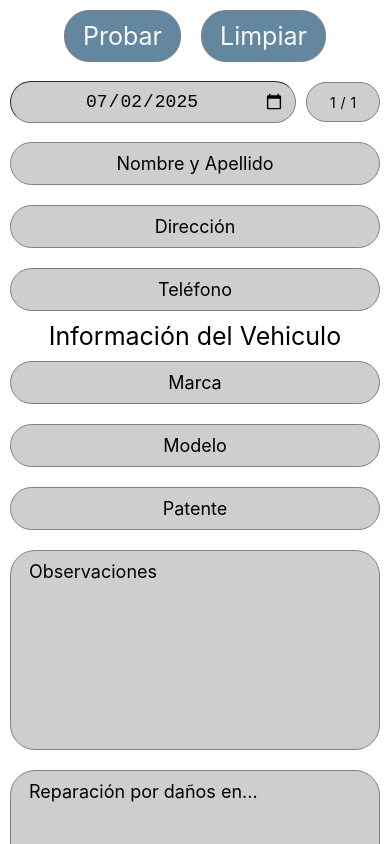
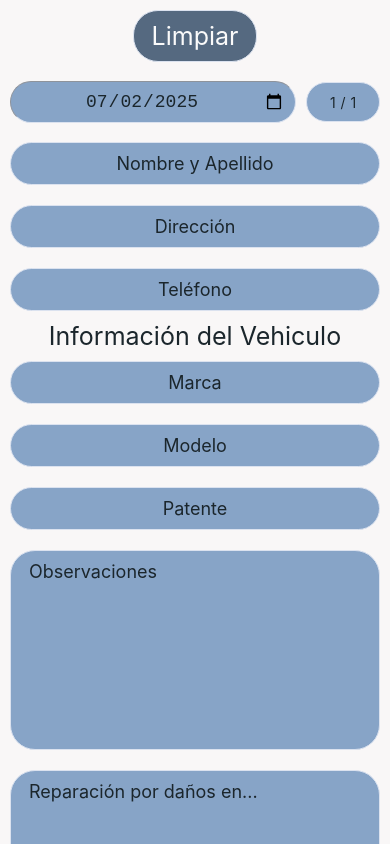
Before and after one commit to Tressand/edu-helper, a React Native app: screen / in a window 390 px wide. Built offline with nearby package versions, Linux system fonts and the light colour scheme.

Commit message:
Aesthetics, dark mode and entry limit

```diff
--- a/app.json
+++ b/app.json
@@ -13,7 +13,11 @@
       "backgroundColor": "#ffffff"
     },
     "ios": {
-      "supportsTablet": true
+      "supportsTablet": true,
+      "bundleIdentifier": "com.tressand.eduhelper",
+      "infoPlist": {
+        "ITSAppUsesNonExemptEncryption": false
+      }
     },
     "android": {
       "adaptiveIcon": {
--- a/app/App.tsx
+++ b/app/App.tsx
@@ -1,11 +1,12 @@
 import React from 'react'
 import { StatusBar } from 'expo-status-bar';
-import { StyleSheet, Text, View } from 'react-native';
+import { StyleSheet, Text, useColorScheme, View } from 'react-native';
 import Form from '../components/Form'
-import global_styles from '../styles/global_styles';
+import getGlobalStyles from '../styles/global_styles';
 
 
 export default function App() {
+  const global_styles = getGlobalStyles(useColorScheme())
   return (
     <View style={[global_styles.page]}>
       <Form></Form>
--- a/components/Form.tsx
+++ b/components/Form.tsx
@@ -1,9 +1,9 @@
 import React, { useState } from 'react'
-import { Text, View, ScrollView, TouchableOpacity, TextInput, Image, Platform, SafeAreaView} from 'react-native';
+import { Text, View, ScrollView, TouchableOpacity, TextInput, Image, Platform, SafeAreaView, useColorScheme} from 'react-native';
 import DateTimePicker from '@react-native-community/datetimepicker'
-import global_styles from '../styles/global_styles';
 import createBudgetDocument from '../utils/pdfHandler';
 import { parsePhoneNumber, parsePrice, parseLicensePlate, priceToNumber, parsePercentage, percentageToNumber, parseNumber } from '../utils/parsers';
+import getGlobalStyles, { getColors } from '../styles/global_styles';
 
 type FormDataObject = {
   name:string,
@@ -38,6 +38,7 @@ type CostObject = {
 
 type setState<Type> =  React.Dispatch<React.SetStateAction<Type>>
 
+const devMode = false
 const mockData = {
   formData: {
     name: 'Juan Pérez',
@@ -118,6 +119,9 @@ export default function Form() {
     setter(newCostObject)
     updateTotal(newFormData, itemList)
   }
+  const theme = useColorScheme()
+  const global_styles = getGlobalStyles(theme)
+  const colors = getColors(theme)
 
   const updateTotal = (formData:FormDataObject, items:ItemList) => {
     setFormData({...formData, total:parsePrice(itemsTotal(formData, items).toString())})
@@ -190,13 +194,18 @@ export default function Form() {
   }
 
   const submit = () => {
-    const data: (FormDataObject & {items: [...ItemPair[]]}) = {...formData, items: []}
+    const data: (FormDataObject & {items: [...ItemPair[]], days:number, sheets:number}) = {
+      ...formData,
+      items: [],
+      days: parseInt(workCostObject.units) || 0,
+      sheets: parseInt(paintCostObject.units) || 0,
+    }
     ids.forEach((id) => {
       if (itemList[id] && (itemList[id].name != '' || itemList[id].value != '')) {
         data.items.push(itemList[id])
       }
     })
-    const pdfDocument = createBudgetDocument(data)
+    createBudgetDocument(data)
   }
 
   return (
@@ -206,6 +215,8 @@ export default function Form() {
         showsVerticalScrollIndicator={false}
       >
         <View style={{flexDirection:'row', gap:20, justifyContent:'center', alignItems:'center'}}>
+          { devMode ? (
+            <>
               <TouchableOpacity
                 style={[global_styles.input_box, global_styles.button,{width:'auto', alignSelf:'center'}]}
                 onPress={() => {
@@ -220,6 +231,15 @@ export default function Form() {
               >
                 <Text style={[global_styles.title, {color: '#FAFAFA'}]}>Probar</Text>
               </TouchableOpacity>
+              <TouchableOpacity
+                style={[global_styles.input_box, global_styles.button,{width:'auto', alignSelf:'center'}]}
+                onPress={() => alert(theme)}
+              >
+                <Text style={[global_styles.title, {color: '#FAFAFA'}]}>Tema</Text>
+              </TouchableOpacity>
+            </>
+          ) : (<></>)
+          }
           <TouchableOpacity
             style={[global_styles.input_box, global_styles.button,{width:'auto', alignSelf:'center'}]}
             onPress={() => {
@@ -241,6 +261,7 @@ export default function Form() {
                   <DateTimePicker
                     testID="dateTimePicker"
                     value={formData.date}
+                    themeVariant={theme}
                     mode={'date'}
                     is24Hour={true}
                     onChange={(_ev, date) => {
@@ -264,16 +285,18 @@ export default function Form() {
             <TextInput
               value = {formData.page}
               keyboardType='number-pad'
-              style = {{width:'50%', textAlign:'center', overflow:'hidden'}}
+              style = {[global_styles.text, {width:'50%', textAlign:'center', overflow:'hidden'}]}
               placeholder='()'
+              placeholderTextColor={colors.text}
               onChangeText={(text) => setFormData({...formData, page: parseNumber(text)})}
             />
-            <Text>/</Text>
+            <Text style={global_styles.text}>/</Text>
             <TextInput
               value = {formData.total_pages}
               keyboardType='number-pad'
-              style = {{width:'50%', textAlign:'center', overflow:'hidden'}}
+              style = {[global_styles.text, {width:'50%', textAlign:'center', overflow:'hidden'}]}
               placeholder='()'
+              placeholderTextColor={colors.text}
               onChangeText={(text) => setFormData({...formData, total_pages: parseNumber(text)})}
             />
           </View>
@@ -283,12 +306,14 @@ export default function Form() {
           onChangeText={(text) => setFormData({...formData, name: text})}
           style = {global_styles.input_box}
           placeholder='Nombre y Apellido'
+          placeholderTextColor={colors.text}
         />
         <TextInput
           value={formData.address}
           onChangeText={(text) => setFormData({...formData, address: text})}
           style = {global_styles.input_box}
           placeholder='Dirección'
+          placeholderTextColor={colors.text}
         />
         <TextInput
           value={parsePhoneNumber(formData.number)}
@@ -300,24 +325,28 @@ export default function Form() {
           keyboardType='number-pad'
           style = {global_styles.input_box}
           placeholder='Teléfono'
+          placeholderTextColor={colors.text}
         />
         <Text style={global_styles.title}>Información del Vehiculo</Text>
         <TextInput
           value={formData.brand}
           onChangeText={(text) => setFormData({...formData, brand: text})}
           style = {global_styles.input_box}
+          placeholderTextColor={colors.text}
           placeholder='Marca'
         />
         <TextInput
           value={formData.model}
           onChangeText={(text) => setFormData({...formData, model: text})}
           style = {global_styles.input_box}
+          placeholderTextColor={colors.text}
           placeholder='Modelo'
         />
         <TextInput
           value={parseLicensePlate(formData.id)}
           onChangeText={(text) => {setFormData({...formData, id: text.replace(/[ \-]/g,'').toUpperCase()})}}
           style = {global_styles.input_box}
+          placeholderTextColor={colors.text}
           placeholder='Patente'
         />
         <TextInput
@@ -325,6 +354,7 @@ export default function Form() {
           onChangeText={(text) => setFormData({...formData, extra: text})}
           multiline={true}
           style = {[global_styles.input_box, global_styles.multiline]}
+          placeholderTextColor={colors.text}
           placeholder='Observaciones'
         />
         <TextInput
@@ -332,6 +362,7 @@ export default function Form() {
           onChangeText={(text) => setFormData({...formData, locations: text})}
           multiline={true}
           style = {[global_styles.input_box, global_styles.multiline]}
+          placeholderTextColor={colors.text}
           placeholder='Reparación por daños en...'
         />
         <Text style={global_styles.title}>Repuestos a Cambiar</Text>
@@ -341,6 +372,7 @@ export default function Form() {
                 <TextInput
                   value={getValue(id) != undefined ? getValue(id).name : '' }
                   style = {[global_styles.double_input_left, {flex: 1}]}
+                  placeholderTextColor={colors.text}
                   placeholder='Item'
                   onChangeText={(text) => setName(id, text)}
                 />
@@ -348,6 +380,7 @@ export default function Form() {
                   value={getValue(id) != undefined ? getValue(id).value : ''}
                   keyboardType='number-pad'
                   style = {global_styles.double_input_right}
+                  placeholderTextColor={colors.text}
                   placeholder='Precio'
                   onChangeText={(text) => {setValue(id, parsePrice(text))}}
                 />
@@ -361,12 +394,15 @@ export default function Form() {
             </View>
           )
         }
-        <TouchableOpacity
+        { ids.length < 9 ?
+          (<TouchableOpacity
             style={[global_styles.button_add, global_styles.input_box, {padding:0}]}
             onPress={addItem}
           >
             <Image source={require('../assets/mas.png')} style = {global_styles.small_img} />
-        </TouchableOpacity>
+          </TouchableOpacity>)
+          : (<Text style={global_styles.warning}>Se alcanzó el máximo de entradas para este presupuesto.</Text>)
+        }
 
         <Text style={global_styles.title}>Mano de Obra</Text>
         <View style={[global_styles.input_box, global_styles.double_container]}>
@@ -379,6 +415,7 @@ export default function Form() {
             <TextInput
               value = {workCostObject.perUnit}
               style = {global_styles.evenly_divided_input}
+              placeholderTextColor={colors.text}
               placeholder='$/Día'
               onChangeText={(text) => {
                 setCostObjectValue(workCostObject, setWorkCostObject, 'perUnit', parsePrice(text))
@@ -394,6 +431,7 @@ export default function Form() {
                   borderRightColor: 'gray'
                 }
               ]}
+              placeholderTextColor={colors.text}
               placeholder='Días'
               onChangeText={(text) => {
                 setCostObjectValue(workCostObject, setWorkCostObject, 'units', text)
@@ -403,6 +441,7 @@ export default function Form() {
               value = {workCostObject.percentage}
               keyboardType='number-pad'
               style = {global_styles.evenly_divided_input}
+              placeholderTextColor={colors.text}
               placeholder='%'
               onChangeText={(text) => {
                 setCostObjectValue(workCostObject, setWorkCostObject, 'percentage', parsePercentage(text))
@@ -425,6 +464,7 @@ export default function Form() {
             <TextInput
               value = {paintCostObject.perUnit}
               style = {global_styles.evenly_divided_input}
+              placeholderTextColor={colors.text}
               placeholder='$/Paño'
               onChangeText={(text) => {
                 setCostObjectValue(paintCostObject, setPaintCostObject, 'perUnit', parsePrice(text))
@@ -440,6 +480,7 @@ export default function Form() {
                   borderRightColor: 'gray'
                 }
               ]}
+              placeholderTextColor={colors.text}
               placeholder='Paños'
               onChangeText={(text) => {
                 setCostObjectValue(paintCostObject, setPaintCostObject, 'units', text)
@@ -449,6 +490,7 @@ export default function Form() {
               value = {paintCostObject.percentage}
               keyboardType='number-pad'
               style = {global_styles.evenly_divided_input}
+              placeholderTextColor={colors.text}
               placeholder='%'
               onChangeText={(text) => {
                 setCostObjectValue(paintCostObject, setPaintCostObject, 'percentage', parsePercentage(text))
@@ -465,13 +507,15 @@ export default function Form() {
           <TextInput
             value = 'Mecánica'
             editable = {false}
-            style = {{fontSize: 20, width:'25%', textAlign:'center'}}
+            style = {[global_styles.text, {fontSize: 20, width:'25%', textAlign:'center'}]}
+            placeholderTextColor={colors.text}
             placeholder='Item'
           />
           <TextInput
             value={formData.mechanicCost}
             keyboardType='number-pad'
-            style = {{textAlign:'center', width:'75%'}}
+            style = {[global_styles.text, {textAlign:'center', width:'75%'}]}
+            placeholderTextColor={colors.text}
             placeholder='Precio'
             onChangeText={(text) => {
               const newFormData = {...formData, mechanicCost: parsePrice(text)}
@@ -483,13 +527,14 @@ export default function Form() {
           <TextInput
             value = 'Total'
             editable = {false}
-            style = {{fontSize: 20, width:'25%', textAlign:'center'}}
+            style = {[global_styles.text, {fontSize: 20, width:'25%', textAlign:'center'}]}
+            placeholderTextColor={colors.text}
             placeholder='Item'
           />
           <TextInput
             value={formData.total}
             editable={false}
-            style = {{textAlign:'center', width:'75%'}}
+            style = {[global_styles.text, {textAlign:'center', width:'75%'}]}
           />
         </View>
         <TouchableOpacity style={[global_styles.input_box, global_styles.button]} onPress={submit}>
--- a/eas.json
+++ b/eas.json
@@ -7,8 +7,7 @@
       },
       "ios": {
         "developmentClient": true,
-        "distribution": "internal",
-        "buildType": "export"
+        "distribution": "internal"
       }
     }
   }
--- a/package.json
+++ b/package.json
@@ -21,7 +21,8 @@
     "react-datepicker": "^8.0.0",
     "react-dom": "18.3.1",
     "react-native": "0.76.7",
-    "react-native-web": "~0.19.13"
+    "react-native-web": "~0.19.13",
+    "expo-dev-client": "~5.0.11"
   },
   "devDependencies": {
     "@babel/core": "^7.20.0",
--- a/styles/global_styles.ts
+++ b/styles/global_styles.ts
@@ -1,17 +1,42 @@
-import { StatusBar, Platform, StyleSheet } from "react-native"
+import { StatusBar, Platform, StyleSheet, ColorSchemeName } from "react-native"
 
-export const colors = {
-  background: '#fff',
-  accent_1: 'rgba(186, 186, 186, 0.7)',
-  accent_2: 'rgba(34, 85, 119, 0.7)'
+type Theme = {
+  background:string,
+  accent_1:string,
+  accent_2:string,
+  shadow_1:string,
+  text: string,
+  warning:string
 }
 
-const global_styles = StyleSheet.create({
+const lightTheme : Theme = {
+  background: 'rgb(249, 247, 247)',
+  accent_1: 'rgba(88, 128, 178, 0.7)',
+  accent_2: 'rgba(17, 45, 78, 0.7)',
+  shadow_1: 'rgb(219, 226, 239)',
+  text : 'rgb(27, 38, 44)',
+  warning: 'rgb(187, 0, 0)'
+}
+
+const darkTheme : Theme = {
+  background: 'rgb(27, 38, 44)',
+  accent_1: 'rgba(111, 173, 213, 0.2)',
+  accent_2: 'rgba(15, 76, 117, 0.2)',
+  shadow_1: 'rgb(51, 72, 83)',
+  text : 'rgb(249, 247, 247)',
+  warning: 'rgb(255, 81, 81)'
+}
+
+export const getColors : ((arg0:ColorSchemeName) => Theme) = (color:ColorSchemeName) => color === 'light' ? lightTheme : darkTheme
+
+export default function getGlobalStyles (color:ColorSchemeName) {
+  const colors = getColors(color)
+  return StyleSheet.create({
     page: {
       flex:1,
       width: '100%',
       alignItems: 'center',
-    backgroundColor: colors.background, // Cambiar por color de tema
+      backgroundColor: colors.background,
       paddingTop: Platform.OS === 'android' || Platform.OS === 'ios' ? StatusBar.currentHeight/2 : 0,
       paddingHorizontal: 10
     },
@@ -26,11 +51,13 @@ const global_styles = StyleSheet.create({
       flexDirection: 'row'
     },
     title: {
+      color: colors.text,
       fontSize: 25,
       alignSelf: 'center'
     },
     input_box: {
-    borderColor: 'gray',
+      color:colors.text,
+      borderColor: colors.shadow_1,
       textAlign: 'center',
       backgroundColor: colors.accent_1,
       marginVertical: 10,
@@ -55,6 +82,7 @@ const global_styles = StyleSheet.create({
       paddingVertical:0
     },
     evenly_divided_input: {
+      color:colors.text,
       flex: 1,
       width: '25%',
       textAlign: 'center',
@@ -70,19 +98,23 @@ const global_styles = StyleSheet.create({
       textAlign:'center'
     },
     double_input_left: {
+      color:colors.text,
       flex: 1,
       paddingLeft:5,
-    borderRightColor: 'gray',
+      borderRightColor: colors.shadow_1,
       borderRightWidth: 1
     },
     double_input_right: {
+      color:colors.text,
       width:70,
       paddingLeft:5,
       textAlign: 'center'
     },
     small_img: {
       height: 45,
-    width: 45
+      width: 45,
+      borderRadius:25,
+      backgroundColor: color == 'dark' ? colors.shadow_1: 'transparent',
     },
     multiline: {
       height: 200,
@@ -97,12 +129,20 @@ const global_styles = StyleSheet.create({
       marginBottom: 10,
     },
     button_add: {
-    backgroundColor: colors.accent_1,
       height: 'auto',
       width: 100,
       alignSelf: 'center',
       alignItems: 'center'
+    },
+    text: {
+      color:colors.text,
+    },
+    warning: {
+      color: colors.warning,
+      textAlign:'center',
+      fontSize: 20,
+      fontWeight: 'bold',
+      marginVertical:10
     }
   })
-
-export default global_styles
+}
--- a/utils/pdfHandler.ts
+++ b/utils/pdfHandler.ts
@@ -48,10 +48,9 @@ export default async function createBudgetDocument(formData: any) {
 }
 
 function fillFormWithFormData(formData: any, form:any){
-  const date = formData.date.toLocaleDateString().split('/')
-  form.getTextField('Día').setText(date[0])
-  form.getTextField('Mes').setText(date[1])
-  form.getTextField('Año').setText(date[2])
+  form.getTextField('Día').setText(formData.date.getDate().toString())
+  form.getTextField('Mes').setText((formData.date.getMonth() + 1).toString())
+  form.getTextField('Año').setText(formData.date.getFullYear().toString())
   form.getTextField('Nombre y Apellido').setText(formData.name)
   form.getTextField('Dirección').setText(formData.address)
   form.getTextField('Telefono').setText(parsePhoneNumber(formData.number))
@@ -77,9 +76,9 @@ function fillFormWithFormData(formData: any, form:any){
     form.getTextField(`Item0`).setText('No se realizarán cambios de respuestos:')
   }
 
-  form.getTextField((i == 0 ? `Item2` : `Item10`)).setText('Mano de Obra (Chapa)')
+  form.getTextField((i == 0 ? `Item2` : `Item10`)).setText('Mano de Obra (Chapa) [' + formData.days + ' días]')
   form.getTextField((i == 0 ? `Precio2` : `Precio10`)).setText(formData.workCost)
-  form.getTextField((i == 0 ? `Item3` : `Item11`)).setText('Mano de Obra (Pintura)')
+  form.getTextField((i == 0 ? `Item3` : `Item11`)).setText('Mano de Obra (Pintura) [' + formData.sheets + ' paños]')
   form.getTextField((i == 0 ? `Precio3` : `Precio11`)).setText(formData.paintCost)
   form.getTextField((i == 0 ? `Item4` : `Item12`)).setText('Mecánica')
   form.getTextField((i == 0 ? `Precio4` : `Precio12`)).setText(formData.mechanicCost)
```
Also changed, not shown: 1 other file (tests, documents, lock files or other folders). Lines whose indentation alone changed are shown as unchanged.
